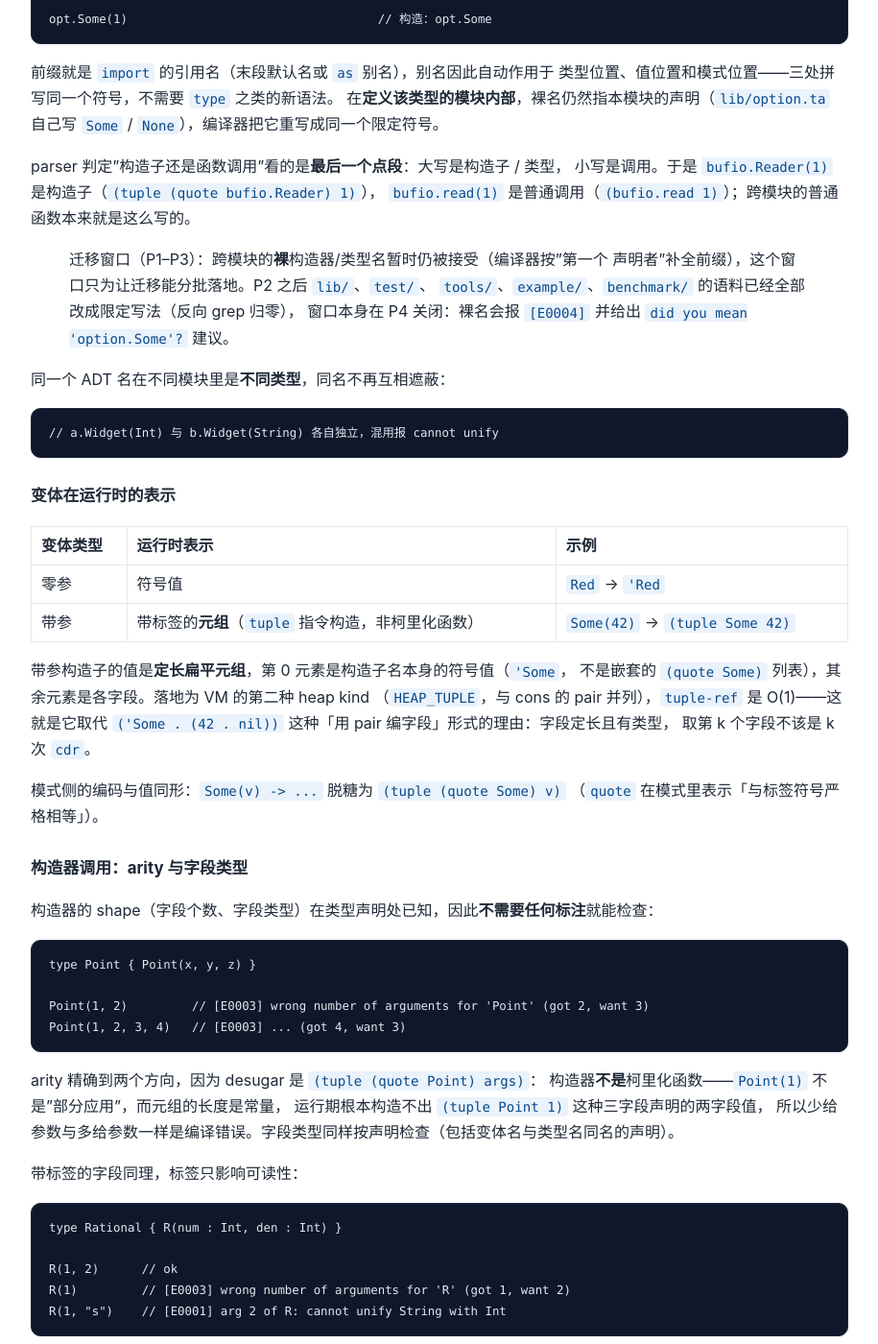
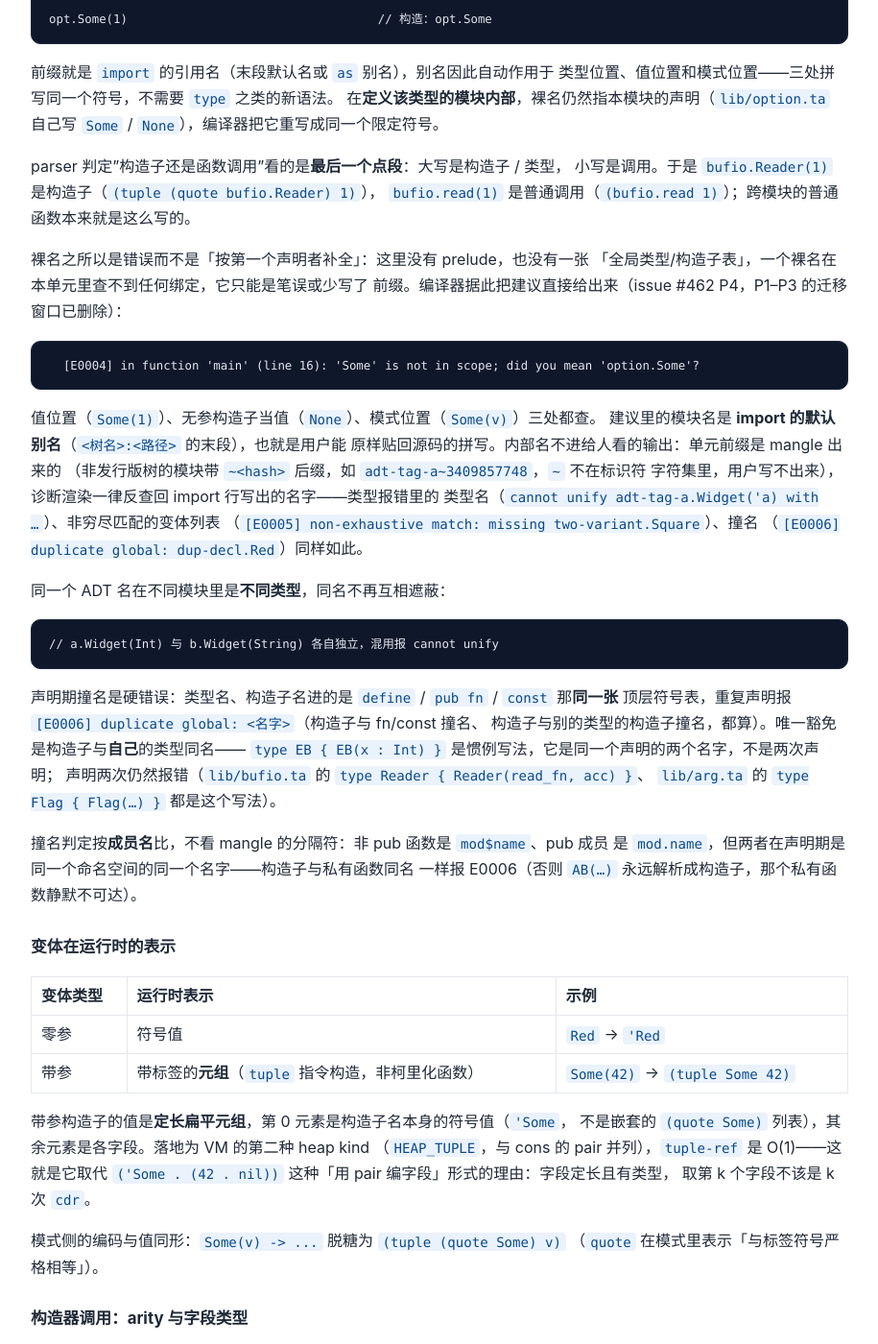
Before and after one commit to tiancaiamao/tinyactor, a Jekyll site: the page built from docs/ta-language-spec.md, in a window 1280 px wide and 1400 px high, scrolled down 16909 px. Shown: the whole window at 96% size, without its empty margins (182-1097 px from the left). Built offline with Jekyll 4.4.1, drawn with Linux system fonts in a browser that asks for light colours; our own code applies the rules of GitHub Pages for plain Markdown files.

Commit message:
refactor(#462 P4): 关闭裸名兼容窗口 + 跨模块裸成员诊断 + 声明期撞名
P1 给类型/构造子发了模块身份，P1..P3 靠 driver 的兼容窗口把裸名补成限定名
**暂时**编得过；这一趟把窗口删掉，让裸名以「能看懂的错误 + 可粘贴的 fix-it」
的方式退场。

- driver：删掉 compat_seq / bare_type_map / unit_bare_members /
  bare_member_pairs / compat_walk 那一整趟（空实现比"以后可能还要用"的窗口
  更诚实）；disp 从单表改成 (全名表 . 短名表) 一对，短名表由全名表派生，
  不维护第二份来源
- typecheck：新增 tc_bare_member，值位置（`Some(1)`）、无参构造子当值
  （`None`）、模式位置（`Some(v)`）三处报
  `[E0004] '<X>' is not in scope; did you mean 'mod.X'?`；E0005 的
  unknown-constructor 对这类名字保持沉默（E0004 更精确）
- 反 mangle 收成一处 `typecheck.disp_member`：类型名（E0001）、非穷尽匹配的
  变体列表（E0005）、撞名（E0006）都走它，报告里不再出现
  `adt-tag-a~3409857748.Widget` 这种用户写不出来的拼写
- 类型名/构造子名进顶层符号表（和 define / pub fn / const 同一张）：重复声明
  报 [E0006] duplicate global；构造子与**自己**的类型同名是常态写法，豁免。
  撞名判定按成员名（`decl_key` 把非 pub 的 `mod$name` 归一成 `mod.name`），
  所以「构造子 vs 私有函数同名」也报——按符号比会漏掉，那个私有函数静默不可达
- 测试：bare-member-{ctor,nullary,pattern}-errors.ta、
  duplicate-type-{name,fn}-errors.ta、dup-private-fn-errors.ta、
  e0005-display-name-errors.ta；env-codec-roundtrip.ta 迁到限定写法
  （新编译器抓出来的）；qualified-adt-errors.ta 的 expect 收紧到完整拼写
- 文档：ta-language-spec「限定构造子」收口（窗口删除 + 撞名规则 + 反 mangle
  覆盖 E0001/E0005/E0006），ux-log 归档反 mangle 那条，另记三处遗留

验证：make bootstrap 两遍 byte-identical；make test 全绿（104/23/67/58/89/3 +
module gate 58 units、kl-link 59、kl-sem 23、fmt guard、tour 52）；下游
tinyactor-pkgs 13/13 包 `make test` 通过。

Closes #462

````diff
--- a/docs/ta-language-spec.md
+++ b/docs/ta-language-spec.md
@@ -722,17 +722,41 @@ parser 判定"构造子还是函数调用"看的是**最后一个点段**：大
 小写是调用。于是 `bufio.Reader(1)` 是构造子（`(tuple (quote bufio.Reader) 1)`），
 `bufio.read(1)` 是普通调用（`(bufio.read 1)`）；跨模块的普通函数本来就是这么写的。
 
-> 迁移窗口（P1–P3）：跨模块的**裸**构造器/类型名暂时仍被接受（编译器按"第一个
-> 声明者"补全前缀），这个窗口只为让迁移能分批落地。P2 之后 `lib/`、`test/`、
-> `tools/`、`example/`、`benchmark/` 的语料已经全部改成限定写法（反向 grep 归零），
-> 窗口本身在 P4 关闭：裸名会报 `[E0004]` 并给出 `did you mean 'option.Some'?` 建议。
-
+裸名之所以是错误而不是「按第一个声明者补全」：这里没有 prelude，也没有一张
+「全局类型/构造子表」，一个裸名在本单元里查不到任何绑定，它只能是笔误或少写了
+前缀。编译器据此把建议直接给出来（issue #462 P4，P1–P3 的迁移窗口已删除）：
+
+```
+  [E0004] in function 'main' (line 16): 'Some' is not in scope; did you mean 'option.Some'?
+```
+
+值位置（`Some(1)`）、无参构造子当值（`None`）、模式位置（`Some(v)`）三处都查。
+建议里的模块名是 **import 的默认别名**（`<树名>:<路径>` 的末段），也就是用户能
+原样贴回源码的拼写。内部名不进给人看的输出：单元前缀是 mangle 出来的
+（非发行版树的模块带 `~<hash>` 后缀，如 `adt-tag-a~3409857748`，`~` 不在标识符
+字符集里，用户写不出来），诊断渲染一律反查回 import 行写出的名字——类型报错里的
+类型名（`cannot unify adt-tag-a.Widget('a) with …`）、非穷尽匹配的变体列表
+（`[E0005] non-exhaustive match: missing two-variant.Square`）、撞名
+（`[E0006] duplicate global: dup-decl.Red`）同样如此。
 
 同一个 ADT 名在不同模块里是**不同类型**，同名不再互相遮蔽：
 
 ```ta
 // a.Widget(Int) 与 b.Widget(String) 各自独立，混用报 cannot unify
 ```
+
+声明期撞名是硬错误：类型名、构造子名进的是 `define` / `pub fn` / `const` 那**同一张**
+顶层符号表，重复声明报 `[E0006] duplicate global: <名字>`（构造子与 fn/const 撞名、
+构造子与别的类型的构造子撞名，都算）。唯一豁免是构造子与**自己**的类型同名——
+`type EB { EB(x : Int) }` 是惯例写法，它是同一个声明的两个名字，不是两次声明；
+声明两次仍然报错（`lib/bufio.ta` 的 `type Reader { Reader(read_fn, acc) }`、
+`lib/arg.ta` 的 `type Flag { Flag(…) }` 都是这个写法）。
+
+撞名判定按**成员名**比，不看 mangle 的分隔符：非 pub 函数是 `mod$name`、pub 成员
+是 `mod.name`，但两者在声明期是同一个命名空间的同一个名字——构造子与私有函数同名
+一样报 E0006（否则 `AB(…)` 永远解析成构造子，那个私有函数静默不可达）。
+
+
 
 ### 变体在运行时的表示
 
````
Also changed, not shown: 14 other files.
